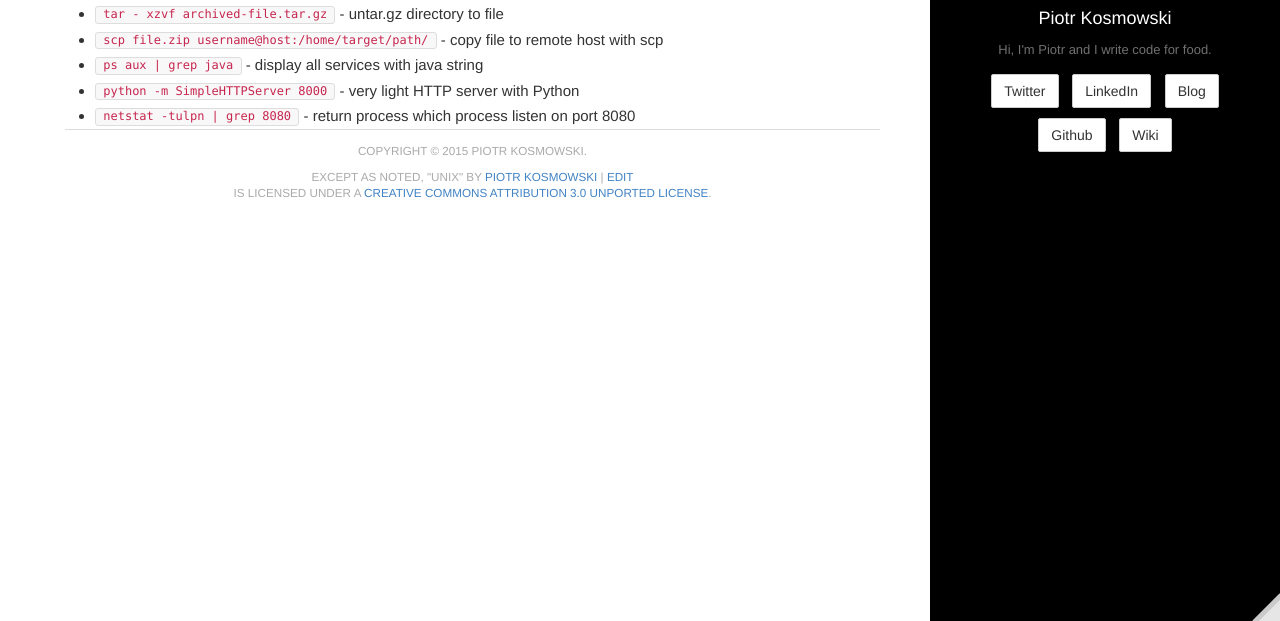
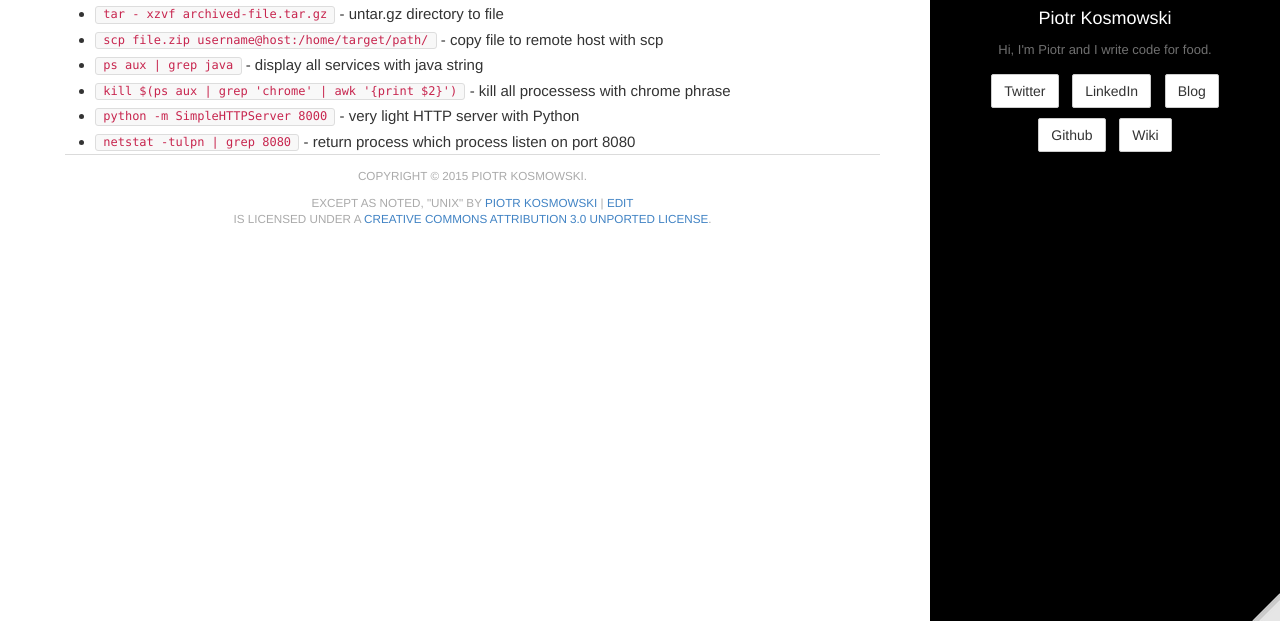
Before and after one commit to kospiotr/kospiotr.github.io, a Jekyll site: the page built from wiki/unix.md, in a window 1280 px wide, cut to the strip 279-900 px from the top of the page. Built offline with Jekyll 4.4.1, drawn with Linux system fonts in a browser that asks for light colours; Markdown is read by kramdown in place of the engine named in the settings.

Commit message:
Update unix.md

```diff
--- a/wiki/unix.md
+++ b/wiki/unix.md
@@ -16,5 +16,6 @@ editurl: wiki/unix.md
 * `tar - xzvf archived-file.tar.gz` - untar.gz directory to file
 * `scp file.zip username@host:/home/target/path/` - copy file to remote host with scp
 * `ps aux | grep java` - display all services with java string
+* `kill $(ps aux | grep 'chrome' | awk '{print $2}')` - kill all processess with chrome phrase
 * `python -m SimpleHTTPServer 8000` - very light HTTP server with Python
 * `netstat -tulpn | grep 8080` - return process which process listen on port 8080
```
